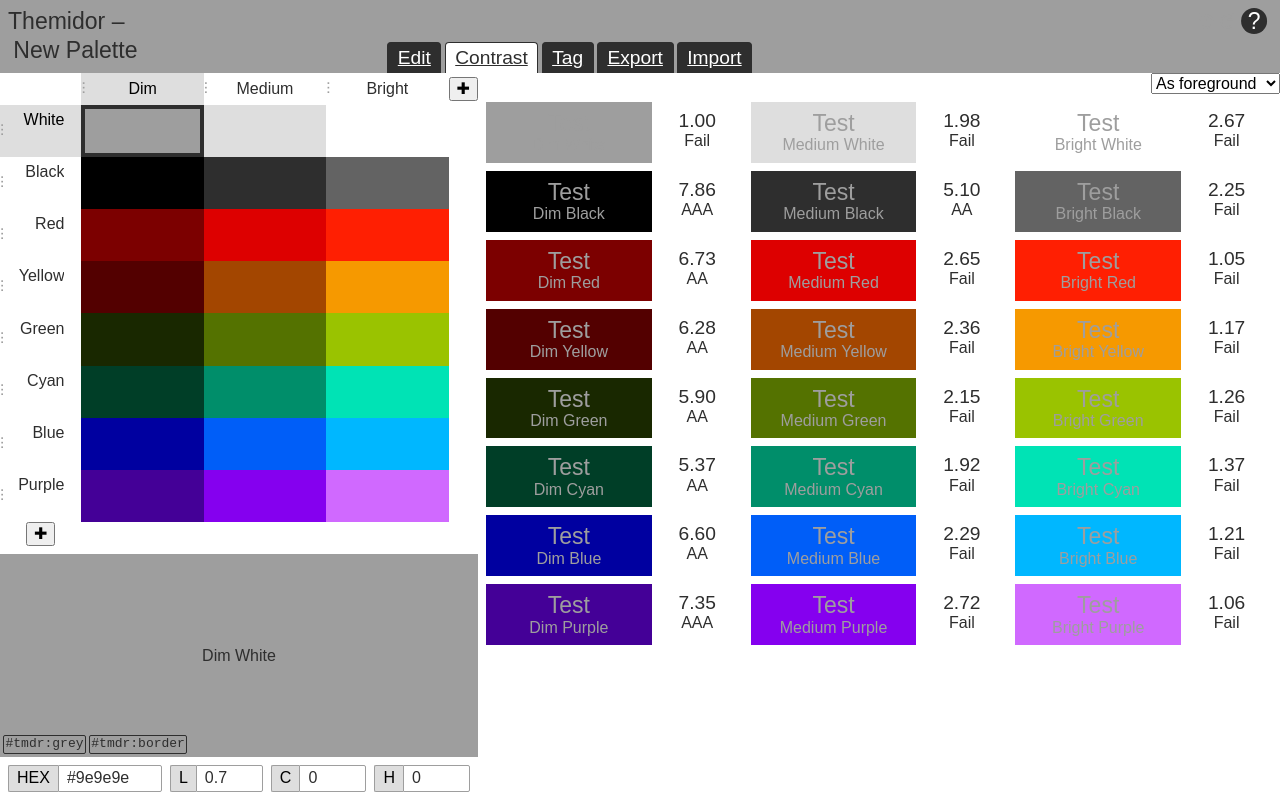
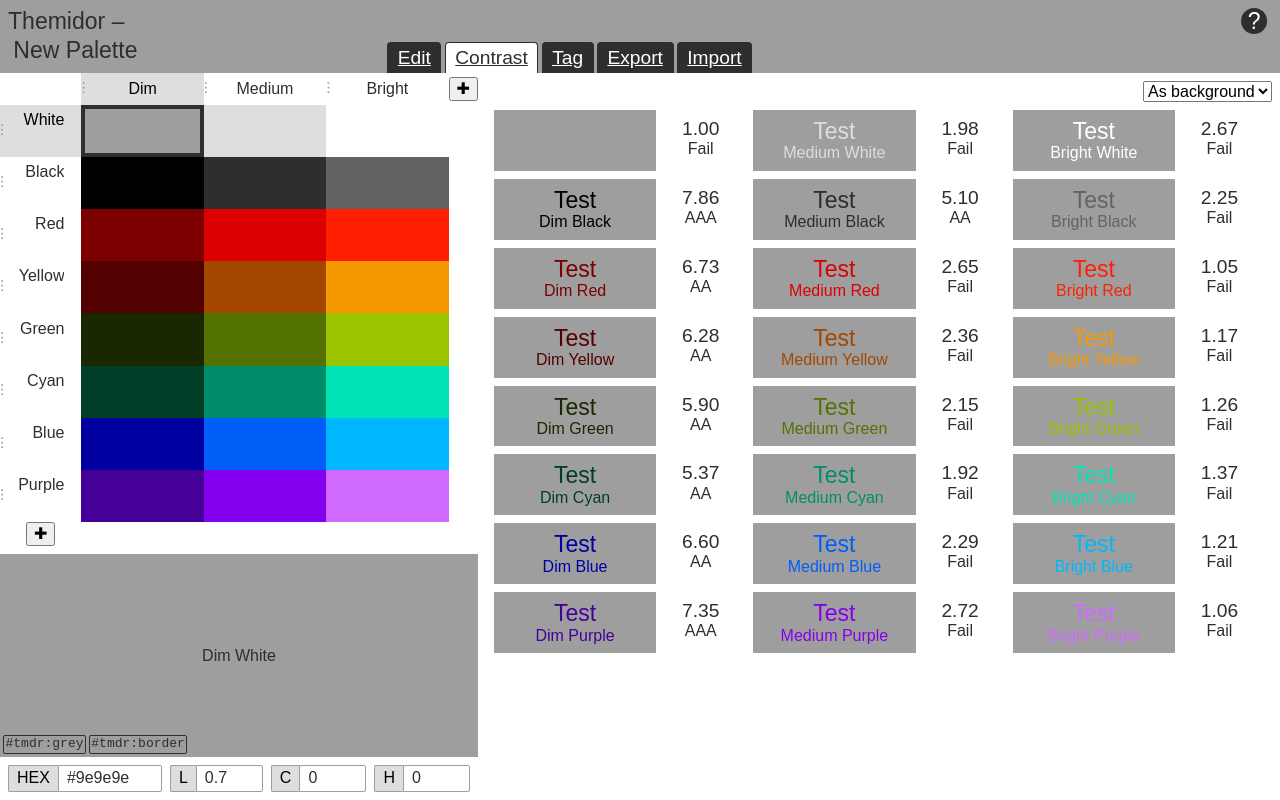
Before and after one commit to krendil/themidor, a Vue app: page /contrast in a window 1280 px wide. Built offline with nearby package versions, Linux system fonts and the light colour scheme.

Commit message:
Remember options when switching between views

```diff
--- a/src/stores/options.ts
+++ b/src/stores/options.ts
@@ -1,11 +1,31 @@
 import { defineStore } from "pinia";
 import { ref, type Component } from "vue";
+import { useLibrary } from "./library";
+
 
 export const useOptions = defineStore("options", () => {
 
+  const library = useLibrary();
   const dynamicTheming = ref(true);
 
+  const contrast = ref({
+    asForeground: false
+  });
+
+  const tag = ref({
+    tagFilter: "",
+    groupBy: "colour",
+    selectedPreview: library.previewList[0]
+  });
+
+  const exportView = ref({
+    selectedExporter: library.exporterList[0]
+  });
+
   return {
+    contrast,
     dynamicTheming,
+    exportView,
+    tag,
   };
 }, {persist: true});
--- a/src/views/ContrastView.vue
+++ b/src/views/ContrastView.vue
@@ -1,11 +1,13 @@
 <script setup lang="ts">
 import { usePaletteStore } from '@/stores/palette';
-import { computed, reactive, ref } from 'vue';
+import { computed, reactive, ref, toRef } from 'vue';
 import { formatCss, wcagContrast, type Color } from 'culori';
+import { useOptions } from '@/stores/options';
 
 const paletteStore = usePaletteStore();
+const options = useOptions();
 
-const asForeground = ref(true);
+const asForeground = toRef(options.contrast, 'asForeground');
 
 const gridStyle = reactive({
   gridTemplateRows: computed(() => `repeat(${paletteStore.palette.hues.length}, 1fr)`),
@@ -56,7 +58,7 @@ function calcRating(colour: Color): string {
 </script>
 
 <template>
-  <div class="align-right">
+  <div id="contrast-view" class="align-right">
     <select v-model="asForeground">
       <option :value="true">As foreground</option>
       <option :value="false">As background</option>
@@ -79,13 +81,16 @@ function calcRating(colour: Color): string {
               <div>{{ colour.rating }}</div>
             </div>
           </div>
-
         </div>
     </div>
   </div>
 </template>
 
 <style scoped>
+
+#contrast-view {
+  padding: 0.5rem;
+}
 
 #tile-grid {
   display: grid;
@@ -109,5 +114,4 @@ function calcRating(colour: Color): string {
   flex: 1 1 0;
 }
 
-
 </style>
--- a/src/views/ExportView.vue
+++ b/src/views/ExportView.vue
@@ -1,10 +1,12 @@
 <script setup lang="ts">
 import { useLibrary } from '@/stores/library';
-import { computed, ref } from 'vue';
+import { useOptions } from '@/stores/options';
+import { computed, ref, toRef } from 'vue';
 
 const library = useLibrary();
+const options = useOptions();
 
-const exporterName = ref(library.exporterList[0]);
+const exporterName = toRef(options.exportView, 'selectedExporter');
 const exporterComponent = computed(() => library.exporters[exporterName.value]);
 
 </script>
--- a/src/views/TagView.vue
+++ b/src/views/TagView.vue
@@ -3,12 +3,14 @@ import { usePaletteStore } from '@/stores/palette';
 import { useLibrary as useLibrary } from '@/stores/library';
 import { formatCss, } from 'culori';
 import { entries, map, pipe, reduce, sortBy, } from 'remeda';
-import { computed, ref } from 'vue';
+import { computed, ref, toRef } from 'vue';
 import { onDragTag, onDragLeave, onDragTagOver, onDropTag, onDropDeleteTag } from '@/library/drag-utils';
 import type { ComputedRefSymbol, RefSymbol } from '@vue/reactivity';
+import { useOptions } from '@/stores/options';
 
 const paletteStore = usePaletteStore();
 const library = useLibrary();
+const options = useOptions();
 
 interface TagData {
   name: string,
@@ -27,9 +29,9 @@ interface NamespaceData {
   }[]
 }
 
-const selectedPreview = ref(library.previewList[0]);
-
-const groupBy = ref<"colour" | "namespace">("colour");
+const selectedPreview = toRef(options.tag, 'selectedPreview');
+const groupBy = toRef(options.tag, 'groupBy');
+const tagFilter = toRef(options.tag, 'tagFilter');
 
 const tagGroups = computed<TagData[]>( () =>
   pipe(paletteStore.palette.tags,
@@ -93,7 +95,6 @@ const tagNamespaces = computed<NamespaceData[]>( () =>
   )
 );
 
-const tagFilter = ref("");
 const tagFilterRegex = computed(() => new RegExp(tagFilter.value, 'i'));
 
 function matchesFilter(tag: string): boolean {
```
